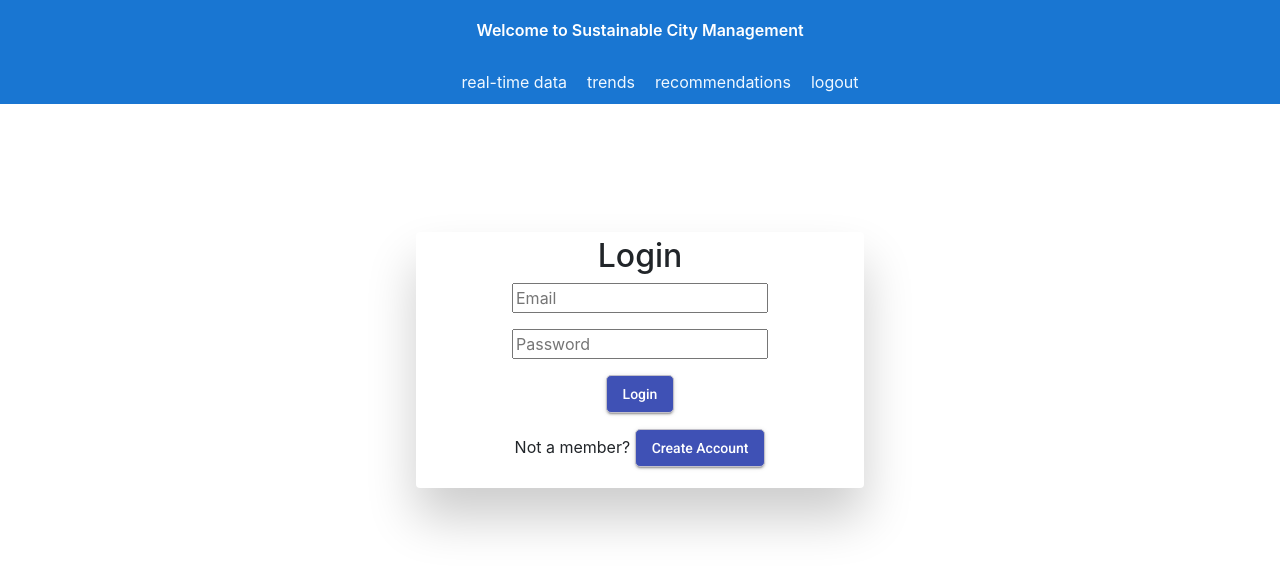
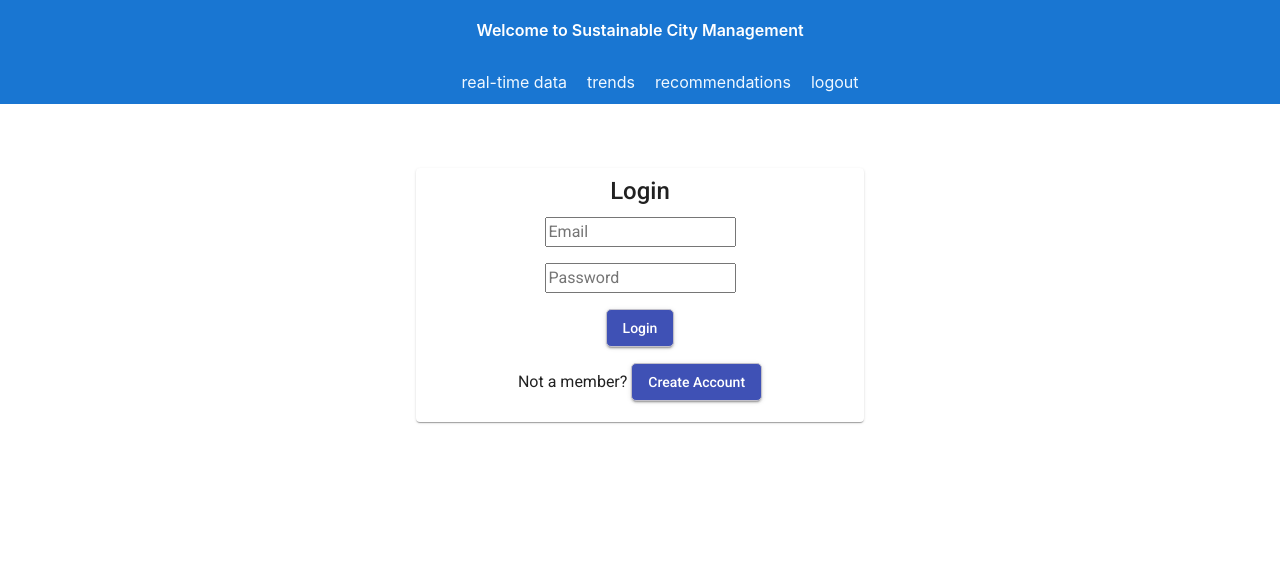
Before and after one commit to akashpatil7/sustainable-city-management-ui, an Angular app in the folder scm-ui/: page /login in a window 1280 px wide. Shown: the top 572 px of the page. Built offline with nearby package versions, Linux system fonts and the light colour scheme.

Commit message:
material add ons

```diff
--- a/scm-ui/src/app/app.module.ts
+++ b/scm-ui/src/app/app.module.ts
@@ -13,6 +13,9 @@ import { RealTimeDashboardComponent } from './real-time-dashboard/real-time-dash
 import { LogoutComponent } from './logout/logout/logout.component';
 import { MatAccordion, MatExpansionModule } from '@angular/material/expansion';
 import {MatButtonModule} from '@angular/material/button';
+import {MatCardModule} from '@angular/material/card';
+import {MatFormFieldModule} from '@angular/material/form-field';
+import { FormControl, Validators, ReactiveFormsModule } from '@angular/forms';
 
 
 @NgModule({
@@ -27,6 +30,8 @@ import {MatButtonModule} from '@angular/material/button';
   exports: [
     MatExpansionModule,
     MatButtonModule,
+    MatCardModule,
+
   ],
   imports: [
     BrowserModule,
@@ -36,6 +41,7 @@ import {MatButtonModule} from '@angular/material/button';
     BrowserAnimationsModule,
     MatExpansionModule,
     MatButtonModule,
+    MatCardModule,
   ],
   providers: [],
   bootstrap: [AppComponent]
--- a/scm-ui/src/app/user-service-component/user-service-component.component.css
+++ b/scm-ui/src/app/user-service-component/user-service-component.component.css
@@ -6,14 +6,11 @@
 }
 
 #login-form-wrap {
-    background-color: #fff;
   width: 35%;
   margin: 30px auto;
   text-align: center;
   padding: 20px 0 0 0;
-    border-radius: 4px;
-    box-shadow: 0px 30px 50px 0px rgba(0, 0, 0, 0.2);
-    margin-top: 10%;
+  margin-top: 5%;
   padding: 5px;
   display: block;
   }
@@ -23,14 +20,12 @@
   }
 
   #register-form-wrap {
-    background-color: #fff;
     width: 35%;
     margin: 30px auto;
     text-align: center;
     padding: 20px 0 0 0;
     border-radius: 4px;
-    box-shadow: 0px 30px 50px 0px rgba(0, 0, 0, 0.2);
-    margin-top: 10%;
+    margin-top: 5%;
     padding: 5px;
     display: none;
   }
--- a/scm-ui/src/app/user-service-component/user-service-component.component.html
+++ b/scm-ui/src/app/user-service-component/user-service-component.component.html
@@ -1,45 +1,53 @@
 <body>
-    <div id="login-form-wrap">
-        <h2>Login</h2>
-        <form id="login-form" #userlogin = "ngForm" (ngSubmit) = "onLogin(userlogin.value)" ngNativeValidate>
+  <mat-card id="login-form-wrap">
+    <mat-card-title>Login</mat-card-title>
+    <form id="login-form" #userlogin="ngForm" (ngSubmit)="onLogin(userlogin.value)" ngNativeValidate>
       <p>
-          <input matInput type="text" id="login-email" name="email" placeholder="Email" ngModel required><i class="validation"><span></span><span></span></i>
+        <input matInput type="text" id="login-email" name="email" placeholder="Email" ngModel required><i
+          class="validation"><span></span><span></span></i>
       </p>
       <p>
-          <input matInput type="password" id="password" name="password" placeholder="Password" ngModel required><i class="validation"><span></span><span></span></i>
+        <input matInput type="password" id="password" name="password" placeholder="Password" ngModel required><i
+          class="validation"><span></span><span></span></i>
       </p>
       <p>
-          <button mat-raised-button color="primary" class="buttons" type="submit" id="login" >Login</button>
+        <button mat-raised-button color="primary" class="buttons" type="submit" id="login">Login</button>
       </p>
     </form>
     <p id='response1' class='responseStyle' [innerHtml]='responseMessage'></p>
     <div>
-          <p>Not a member? <button mat-raised-button color="primary" id="create-account" class="buttons" (click)="openRegisterView()">Create Account</button></p>
+      <p>Not a member? <button mat-raised-button color="primary" id="create-account" class="buttons"
+          (click)="openRegisterView()">Create Account</button></p>
     </div>
-      </div>
+  </mat-card>
 
-      <div id="register-form-wrap">
-        <h2>Register</h2>
-        <form id="register-form"  #userregister = "ngForm" (ngSubmit) = "onRegister(userregister.value)" ngNativeValidate>
+  <mat-card id="register-form-wrap">
+    <mat-card-title>Register</mat-card-title>
+    <form id="register-form" #userregister="ngForm" (ngSubmit)="onRegister(userregister.value)" ngNativeValidate>
       <p>
-          <input type="text" id="register-email" name="email" placeholder="Email" ngModel required><i class="validation"><span></span><span></span></i>
+        <input type="text" id="register-email" name="email" placeholder="Email" ngModel required><i
+          class="validation"><span></span><span></span></i>
       </p>
       <p>
-          <input type="text" id="username" name="username" placeholder="Username" ngModel required><i class="validation"><span></span><span></span></i>
+        <input type="text" id="username" name="username" placeholder="Username" ngModel required><i
+          class="validation"><span></span><span></span></i>
       </p>
       <p>
-          <input type="password" id="password1" name="password1" placeholder="Password" ngModel required><i class="validation"><span></span><span></span></i>
+        <input type="password" id="password1" name="password1" placeholder="Password" ngModel required><i
+          class="validation"><span></span><span></span></i>
       </p>
       <p>
-            <input type="password" id="password2" name="password2" placeholder="Confirm Password" ngModel required><i class="validation"><span></span><span></span></i>
+        <input type="password" id="password2" name="password2" placeholder="Confirm Password" ngModel required><i
+          class="validation"><span></span><span></span></i>
       </p>
       <p>
-          <button mat-raised-button color="primary" class="buttons" type="submit" id="register" >Register</button>
+        <button mat-raised-button color="primary" class="buttons" type="submit" id="register">Register</button>
       </p>
     </form>
     <p id='response2' class='responseStyle' [innerHtml]='responseMessage'></p>
     <div>
-          <p>Already have an account? <button mat-raised-button color="primary" id="login-account" class="buttons" (click)="openLoginView()">Login</button></p>
+      <p>Already have an account? <button mat-raised-button color="primary" id="login-account" class="buttons"
+          (click)="openLoginView()">Login</button></p>
     </div>
-      </div>
+  </mat-card>
 </body>
--- a/scm-ui/src/app/user-service-component/user-service-component.component.ts
+++ b/scm-ui/src/app/user-service-component/user-service-component.component.ts
@@ -2,6 +2,7 @@ import { HttpClient, HttpErrorResponse } from '@angular/common/http';
 import { Component, NgModule, OnInit } from '@angular/core';
 import { LoginRegisterServiceService } from '../services/login-register-service.service';
 import { Router } from '@angular/router';
+import { FormControl, Validators, ReactiveFormsModule } from '@angular/forms';
 
 @Component({
   selector: 'app-user-service-component',
@@ -11,6 +12,15 @@ import { Router } from '@angular/router';
 
 export class UserServiceComponentComponent implements OnInit {
   responseMessage: String = '';
+  email = new FormControl('', [Validators.required, Validators.email]);
+  getErrorMessage() {
+    if (this.email.hasError('required')) {
+      return 'You must enter a value';
+    }
+
+    return this.email.hasError('email') ? 'Not a valid email' : '';
+  }
+
 
   constructor(private loginService: LoginRegisterServiceService, private router: Router) { }
 
```
Also changed, not shown: 1 other file (tests, documents, lock files or other folders). Lines whose indentation alone changed are shown as unchanged.
